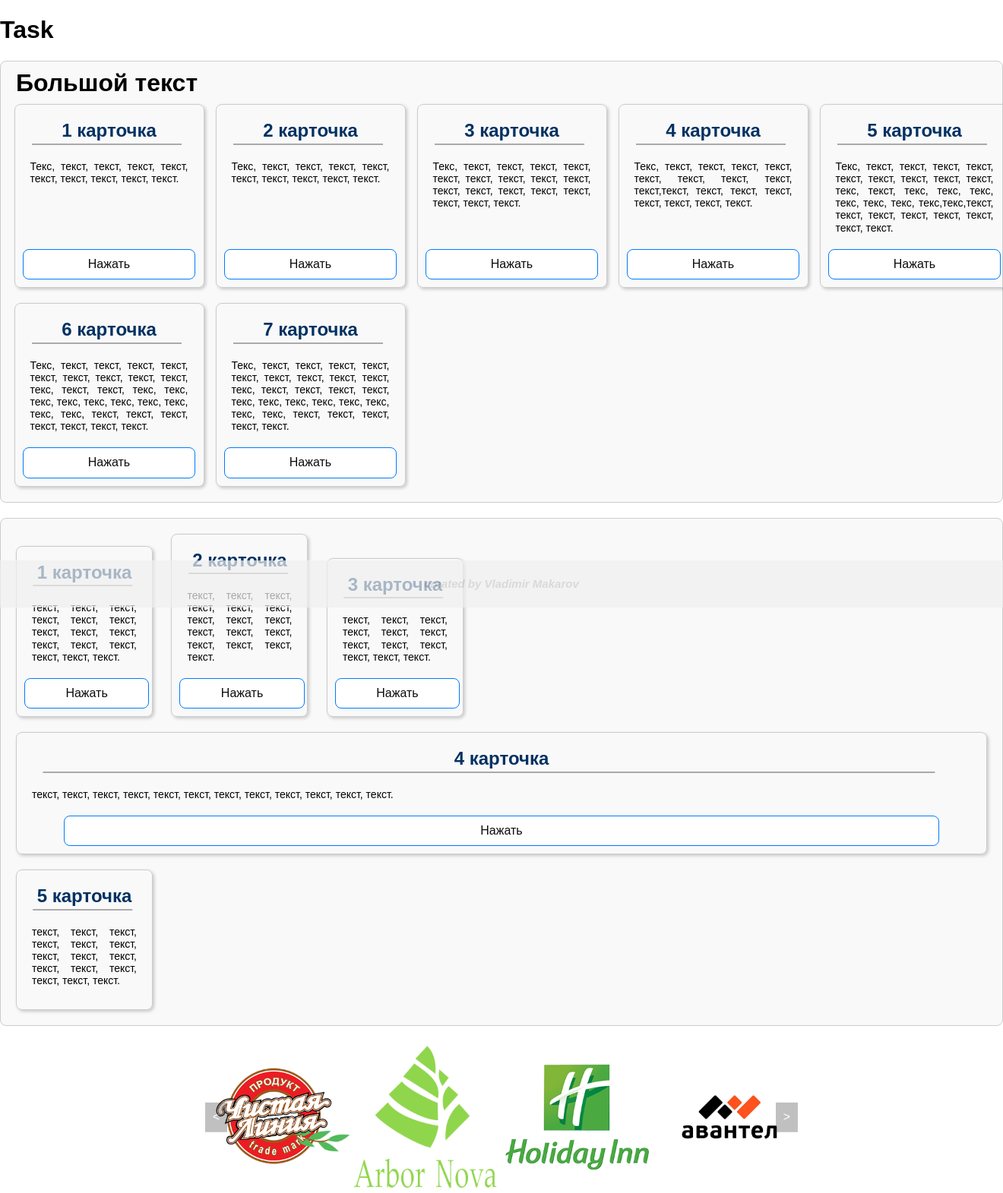
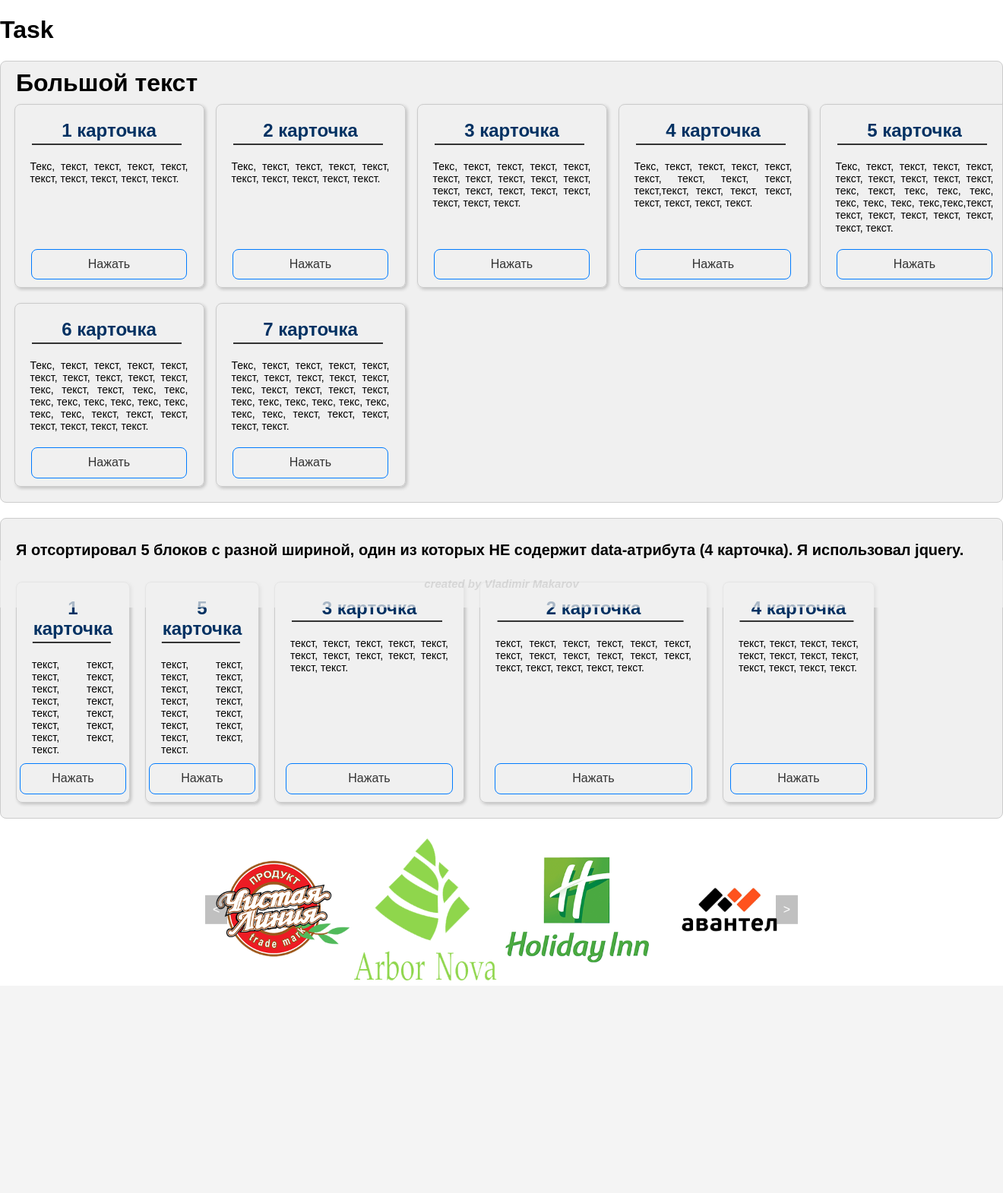
Before and after one commit to VladimirMakarof/InterviewPrepTests, a PHP site: page / in a window 1320 px wide; the page is wider, and only the part inside the window is pictured. Shown: that part at 76% size. After the commit the page ends 1291 px from the top of that part, so only its background shows below. Run offline with PHP 8.4, Linux system fonts and the light colour scheme.

Commit message:
add task 2

```diff
--- a/Mitorra/index.html
+++ b/Mitorra/index.html
@@ -82,51 +82,50 @@
     </div>
   </section>
   <section class="section_2 task-container">
-    <div class="card" data-width="200">
+    <h1 class="title_2">Я отсортировал 5 блоков с разной шириной, один из которых НЕ содержит
+      data-атрибута (4 карточка). Я использовал jquery. </h1>
+    <div class="card card_1" data-attribute>
       <div class="card__content">
         <div class="card__title">1 карточка</div>
         <div class="card__text">текст, текст, текст, текст, текст, текст, текст, текст, текст,
-          текст,
-          текст, текст, текст,
-          текст, текст.</div>
+          текст, текст, текст, текст, текст, текст.</div>
       </div>
-      <div class="card__button">Нажать</div>
+      <div class="card__button button_s2">Нажать</div>
     </div>
-    <div class="card" data-width="150">
+    <div class="card card_2" data-attribute>
       <div class="card__content">
         <div class="card__title">2 карточка</div>
         <div class="card__text">текст, текст, текст, текст, текст, текст, текст, текст, текст,
-          текст,
-          текст, текст, текст, текст,
-          текст, текст.</div>
+          текст, текст, текст, текст, текст, текст, текст, текст.</div>
       </div>
-      <div class="card__button">Нажать</div>
+      <div class="card__button button_s2">Нажать</div>
     </div>
-    <div class="card" data-width="300">
+    <div class="card card_3" data-attribute>
       <div class="card__content">
         <div class="card__title">3 карточка</div>
         <div class="card__text">текст, текст, текст, текст, текст, текст, текст, текст, текст,
           текст,
           текст, текст.</div>
       </div>
-      <div class="card__button">Нажать</div>
+      <div class="card__button button_s2">Нажать</div>
     </div>
-    <div class="card">
+    <div class="card card_4">
       <div class="card__content">
         <div class="card__title">4 карточка</div>
         <div class="card__text">текст, текст, текст, текст, текст, текст, текст, текст, текст,
           текст,
           текст, текст.</div>
       </div>
-      <div class="card__button">Нажать</div>
+      <div class="card__button button_s2">Нажать</div>
     </div>
-    <div class="card" data-width="250">
+    <div class="card card_5" data-attribute>
       <div class="card__content">
         <div class="card__title">5 карточка</div>
         <div class="card__text">текст, текст, текст, текст, текст, текст, текст, текст, текст,
           текст,
           текст, текст, текст,
           текст, текст.</div>
+        <div class="card__button button_s2">Нажать</div>
       </div>
     </div>
   </section>
--- a/Mitorra/script/script.js
+++ b/Mitorra/script/script.js
@@ -1,10 +1,17 @@
 import { initCarousel } from './carousel.js';
 import { initJquery } from './jquery.min.js';
+import { sortBlocks } from './sortBlocks.js';
 
 document.addEventListener('DOMContentLoaded', function () {
+
+
   // Инициализация карусели
   initCarousel();
 
   // Инициализация jQuery-функций
   initJquery();
+
+
+  // Вызов функции для сортировки блоков
+  sortBlocks();
 });
--- /dev/null
+++ b/Mitorra/script/sortBlocks.js
@@ -0,0 +1,30 @@
+export function sortBlocks() {
+    $(document).ready(function () {
+        // Найти все карточки с data-атрибутом и отсортировать их по ширине
+        let cardsWithDataAttr = $('.section_2 .card[data-attribute]');
+        cardsWithDataAttr.sort(function (a, b) {
+            let widthA = parseInt($(a).css('width'));
+            let widthB = parseInt($(b).css('width'));
+            return widthA - widthB;
+        });
+
+        // Найти карточку без data-атрибута внутри секции section_2
+        let cardWithoutAttr = $('.section_2 .card:not([data-attribute])');
+
+        // Переместил отсортированные карточки на место
+        cardsWithDataAttr.detach().appendTo('.section_2');
+
+        // Переместил карточку без data-атрибута в конец секции section_2
+        cardWithoutAttr.detach().appendTo('.section_2');
+
+        // Установил высоту всех карточек во второй секции равной высоте самой высокой карточки
+        let maxHeight = 0;
+        $('.section_2 .card').each(function () {
+            let cardHeight = $(this).outerHeight();
+            if (cardHeight > maxHeight) {
+                maxHeight = cardHeight + 30;
+            }
+        });
+        $('.section_2 .card').css('height', `${maxHeight}px`);
+    });
+}
--- a/Mitorra/style/style.css
+++ b/Mitorra/style/style.css
@@ -3,16 +3,18 @@
   --alpha-color: #8d1616;
   --beta-color: #ccc;
   --gamma-color: #f0f0f0;
+  --delta-color: #333;
+  --epsilon-color: #023162;
+  --zeta-color: #007bff;
 
   /* font */
-  --primary-color: #007bff;
-  --font-size: 16px;
+  --main-font: Arial, sans-serif;
 }
 
 /** общие */
 
 body {
-  font-family: Arial, sans-serif;
+  font-family: var(--main-font);
   padding: 0;
 }
 
@@ -43,8 +45,10 @@
   margin-bottom: 20px;
   padding: 10px;
   border: 1px solid var(--beta-color);
-  background-color: #f9f9f9;
+  background-color: var(--gamma-color);
   border-radius: 8px;
+}
+.section_2 {
 }
 
 .link_github {
@@ -57,6 +61,10 @@
 }
 .title_1 {
   margin: 0 10px;
+}
+.title_2 {
+  margin: 20px 10px;
+  font-size: 20px;
 }
 
 /** карусель */
@@ -86,7 +94,7 @@
   top: 50%;
   transform: translateY(-50%);
   padding: 10px;
-  background-color: #333;
+  background-color: var(--delta-color);
   color: white;
   border: none;
   cursor: pointer;
@@ -119,7 +127,7 @@
 /** блоки */
 
 .card {
-  border: 1px solid #ccc;
+  border: 1px solid var(--beta-color);
   padding: 10px;
   margin: 10px;
   box-sizing: border-box;
@@ -148,10 +156,42 @@
 
 /* Стили для карточек с заданной шириной */
 .card[data-width] {
-  width: calc(var(--card-width, 200px) - 20px);
+  /* width: calc(var(--card-width, 200px) - 20px); */
   display: inline-block;
 
   box-sizing: border-box;
+}
+.card.card_1,
+.card.card_2,
+.card.card_3,
+.card.card_4,
+.card.card_5 {
+  display: inline-block;
+  vertical-align: top;
+
+  position: relative;
+}
+.card_1 {
+  width: 150px;
+}
+.card_2 {
+  width: 300px;
+}
+.card_3 {
+  width: 250px;
+}
+.card_4 {
+  width: 200px;
+}
+.card_5 {
+  width: 150px;
+}
+.button_s2 {
+  position: absolute;
+  bottom: 10px;
+  left: 0;
+  right: 0;
+  width: 80%;
 }
 
 /* Стили для заголовка карточки */
@@ -160,7 +200,7 @@
   font-weight: bold;
   margin-bottom: 5px;
   text-align: center;
-  color: #023162;
+  color: var(--epsilon-color);
   position: relative;
   padding-bottom: 5px;
 }
@@ -170,7 +210,7 @@
   display: block;
   width: 95%;
   height: 2px;
-  background-color: #aba9a9;
+  background-color: var(--delta-color);
   position: absolute;
   bottom: 0;
   left: 80%;
@@ -194,21 +234,21 @@
   flex-direction: column;
 }
 .card__button {
-  border: solid 1px #007bff;
-  color: #0c0c0c;
+  border: solid 1px var(--zeta-color);
+  color: var(--delta-color);
   padding: 10px 10px;
   cursor: pointer;
   align-self: flex-end;
-  background-color: #ffffff;
+  background-color: var(--gamma-color);
   border-radius: 8px;
   text-align: center;
   margin-top: auto;
   margin: 0 auto;
-  width: 90%;
+  width: 80%;
 }
 .card__button:hover {
-  background-color: #007bff;
-  color: #ffffff;
+  background-color: var(--zeta-color);
+  color: white;
 }
 
 @media (max-width: 800px) {
```
